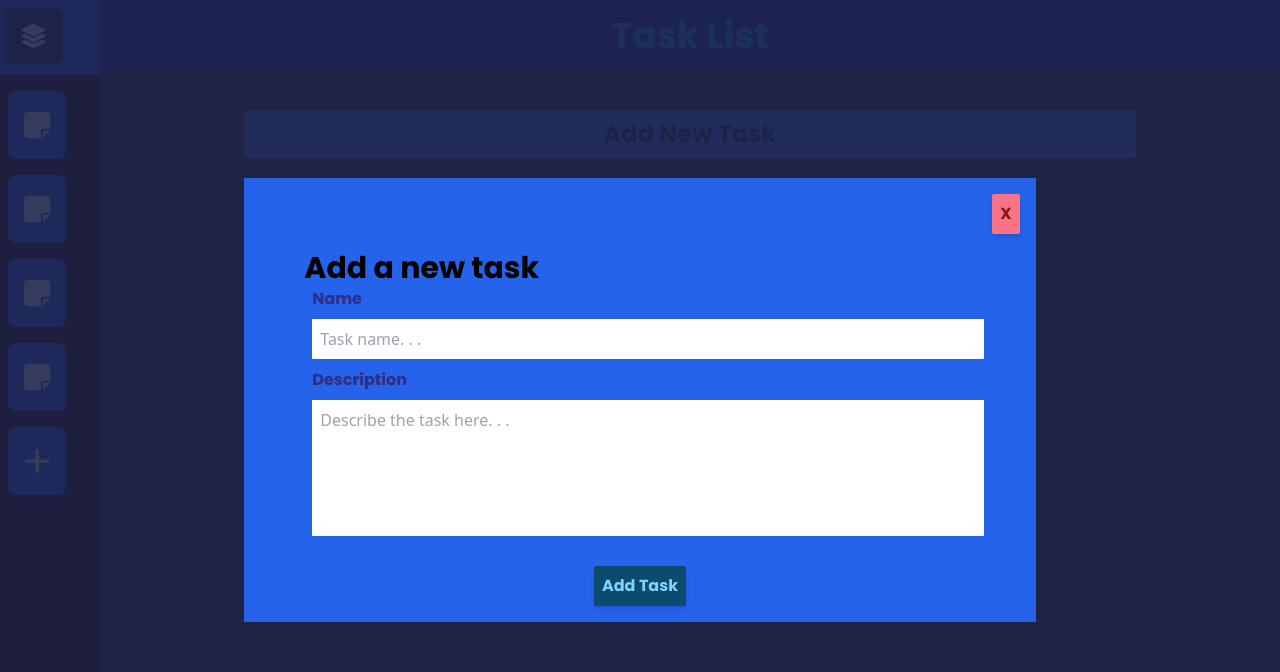
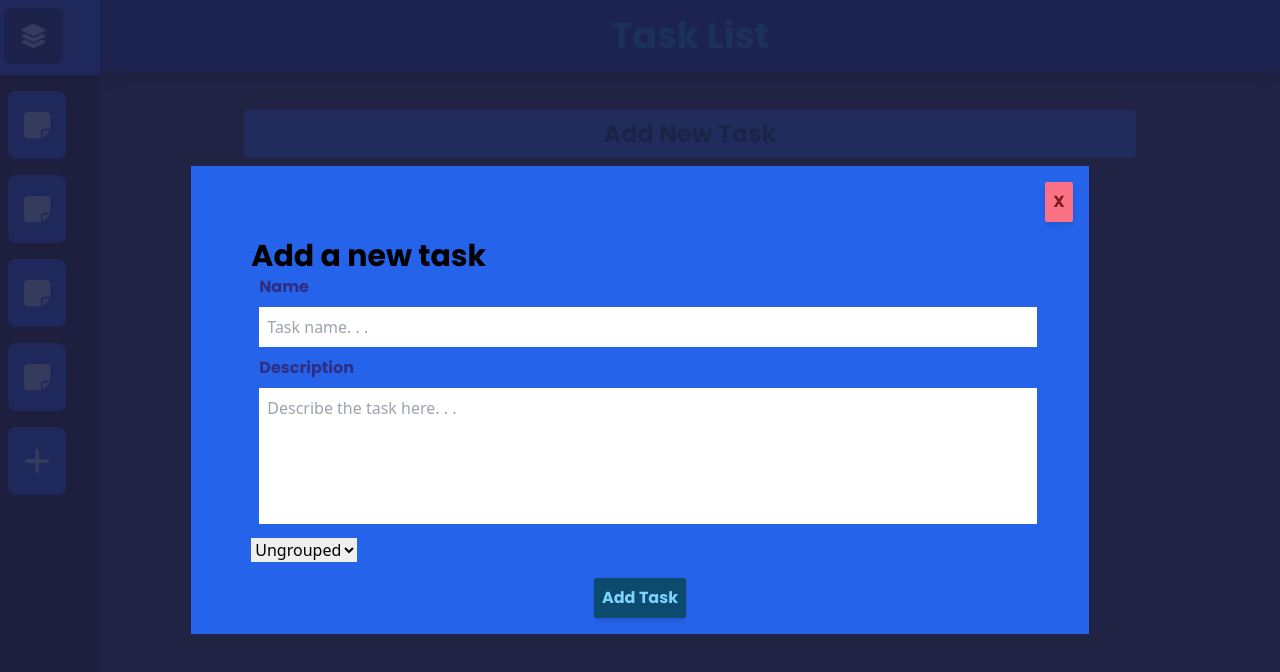
Before and after one commit to Shubamium/TaskList, a React (Vite) app: page / in a window 1280 px wide. Both pictures are taken after a click on the button "Add New Task". Shown: the top 672 px of the page. Built offline with nearby package versions, Linux system fonts and the light colour scheme.

Commit message:
Add the grouping option when adding task

```diff
--- a/src/components/AddTaskForm.jsx
+++ b/src/components/AddTaskForm.jsx
@@ -7,6 +7,7 @@ const AddTaskForm = ({submit, update, placeholderData}) => {
 
     let [name, setName] = useState(update ? placeholderData.taskName : '');
     let [desc, setDesc] = useState(update ? placeholderData.taskDes : '');
+    let [cat, setCat] = useState(update ? placeholderData.category : '');
 
     const handleName = (e)=>{
         setName(e.target.value);
@@ -15,6 +16,12 @@ const AddTaskForm = ({submit, update, placeholderData}) => {
     const handleDesc = (e)=>{
         setDesc(e.target.value);
     }
+
+    const handleCat = (e)=>{
+        setCat(e.target.value);
+        console.log(e.target.value + "changed" + cat);
+
+    }
     return (
         <form className="mx-5 px-10" onSubmit={(e)=>{
             e.preventDefault();
@@ -22,7 +29,7 @@ const AddTaskForm = ({submit, update, placeholderData}) => {
             // let formData = new FormData(e.target);
             // let name = formData.get('taskName');
             // let description = formData.get('taskDes');
-            submit(name,desc);
+            submit(name,desc,cat);
         }}>
             <h2 className="font-poppins text-3xl font-bold ">{update ? 'Update Task ' :'Add a new task' }</h2>
             <label htmlFor="name" className="p-2 font-poppins font-bold text-indigo-900">Name</label>
@@ -38,6 +45,13 @@ const AddTaskForm = ({submit, update, placeholderData}) => {
             value={desc}
             onChange={handleDesc}
             ></textarea>
+
+            <select selected={cat} onChange={handleCat}>
+                <option value="" selected>Ungrouped</option>
+                <option value="Foods">Foods</option>
+                <option value="Games">Games</option>
+                <option value="Job">Job</option>
+            </select>
             <button type="submit" className="block mx-auto bg-sky-900 font-poppins rounded-sm font-bold p-2 m-4 shadow-md relative text-sky-300 hover:scale-105 active:scale-95">{update ? 'Update Task' :'Add Task' }</button>
         </form>
      );
--- a/src/components/TaskDisplayer.jsx
+++ b/src/components/TaskDisplayer.jsx
@@ -47,18 +47,18 @@ const TaskDisplayer = ({toDisplay}) => {
     });
   }
 
-  const addTask = (name,des) =>{
+  const addTask = (name,des,cat) =>{
     setTaskList((tl)=>{
       let updated = [...tl];
       let newDate = new Date();
       let newIndex = updated.map(obj=> obj.id);
       newIndex = newIndex.length === 0 ? 0 : Math.max(...newIndex) + 1;
-      console.log(newIndex);
       updated.push({
         id: newIndex,
         taskName:name,
         taskDes:des,
-        created: newDate.toUTCString()
+        created:newDate.toUTCString(),
+        category:cat
       })
       return updated;
     });
@@ -82,8 +82,8 @@ const TaskDisplayer = ({toDisplay}) => {
   return (
     <div className='panel-offset'>
       <Modal isOpen={modalTask} onHide={()=>{setModalTask(false)}}>
-        <AddTaskForm submit={(name,des)=>{
-          addTask(name,des);
+        <AddTaskForm submit={(name,des,cat)=>{
+          addTask(name,des,cat);
           setModalTask(false);
         }}/>
       </Modal>
```
